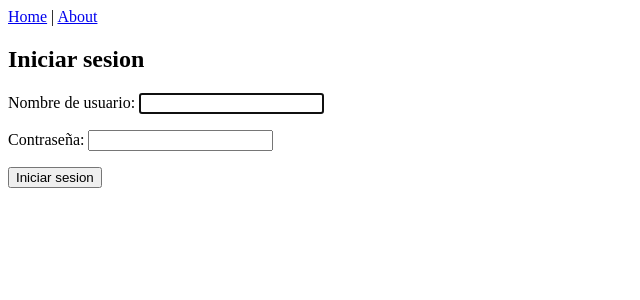
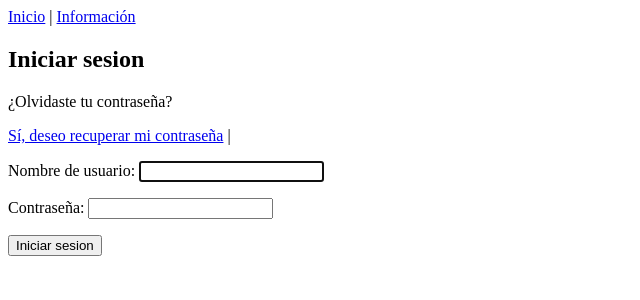
Before and after one commit to fedeMorlan/IS2_2022, a Django app: page /accounts/login/ in a window 1280 px wide. Shown: the top 300 px of the page, without its empty margins (0-640 px from the left). Run offline with Django 4.2, Linux system fonts and the light colour scheme.

Commit message:
recuperar password

```diff
--- a/accounts/models.py
+++ b/accounts/models.py
@@ -8,7 +8,7 @@ from django.dispatch import receiver
 
 class Paciente(models.Model):
     user = models.OneToOneField(User, on_delete=models.CASCADE, primary_key=True)
-    dni = models.CharField(max_length=8,help_text='DNI')
+    dni = models.CharField(max_length=8, help_text='DNI')
     first_name = models.CharField(max_length=100, blank=True)
     last_name = models.CharField(max_length=100, blank=True)
     email = models.EmailField(max_length=150)
@@ -81,6 +81,6 @@ class Dueno(models.Model):
 @receiver(post_save, sender=User)
 def update_profile_signal(sender, instance, created, **kwargs):
     if created:
-        Profile.objects.create(user=instance)
-    instance.profile.save()
+        Paciente.objects.create(user=instance)
+    instance.paciente.save()
 # Create your models here.
--- a/accounts/urls.py
+++ b/accounts/urls.py
@@ -7,5 +7,5 @@ from .views import signup_view
 
 urlpatterns = [
     # path("signup/", SignUpView.as_view(), name="signup"),
-    path('signup/', signup_view, name="signup")
+    path('signup/', signup_view, name="signup"),
 ]
--- a/templates/base.html
+++ b/templates/base.html
@@ -5,8 +5,8 @@
     <title>{% block title %}Django Auth Tutorial{% endblock %}</title>
     </head>
     <header>
-        <a href="{% url 'home' %}">Home</a> |
-        <a href="{% url 'about' %}">About</a>
+        <a href="{% url 'home' %}">Inicio</a> |
+        <a href="{% url 'about' %}">Información</a>
     </header>
     <body>
         <main>
--- a/templates/registration/login.html
+++ b/templates/registration/login.html
@@ -5,6 +5,8 @@
 
 {% block content %}
 <h2>Iniciar sesion</h2>
+<p> ¿Olvidaste tu contraseña? </p>
+<a href="../password_reset/">Sí, deseo recuperar mi contraseña</a> |
 <form method="post">
   {% csrf_token %}
   {{ form.as_p }}
```
Also changed, not shown: accounts/views.py (+6 -4 lines), db.sqlite3, 1 other file.
